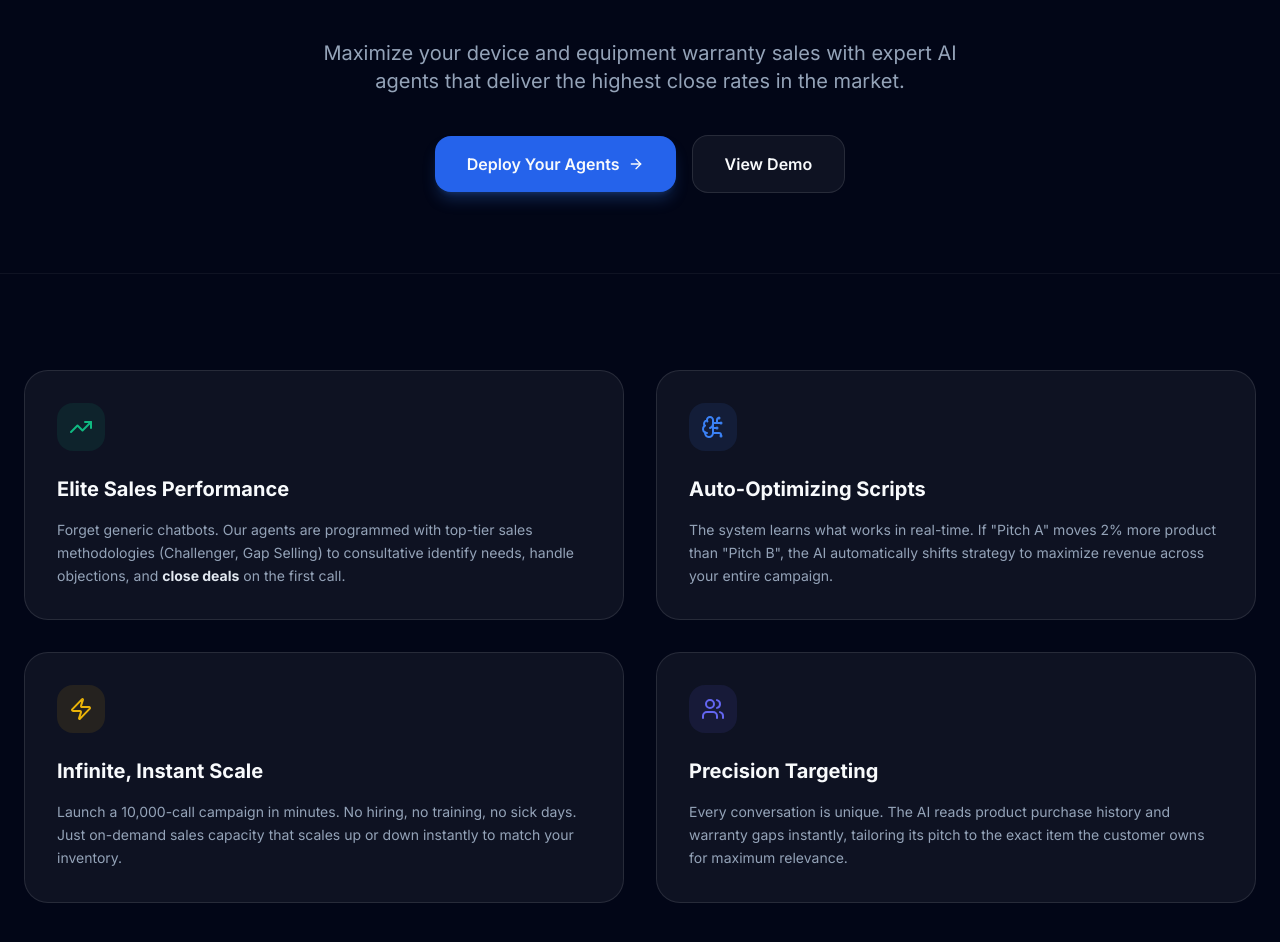
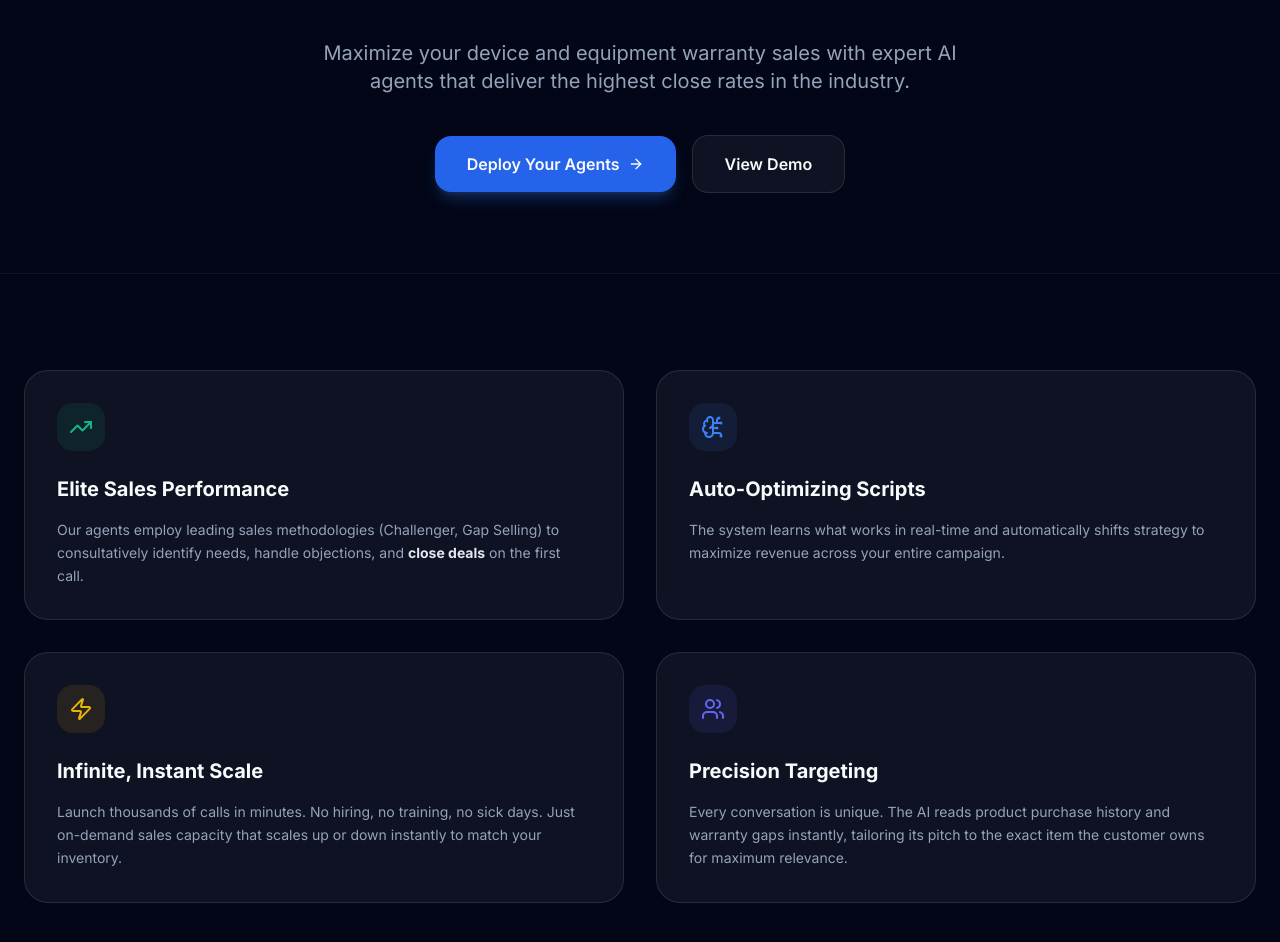
Before and after one commit to rbraudy/copromote.ai, a React (Vite) app: page /design-v2 in a window 1280 px wide. Shown: the part 356-1298 px from the top of the page. Built offline with nearby package versions, Linux system fonts and the light colour scheme; no server answers.

Commit message:
Fix stale generic chatbots text and grammar

```diff
--- a/src/pages/NewDesign.tsx
+++ b/src/pages/NewDesign.tsx
@@ -66,7 +66,7 @@ const NewDesign = () => {
                         Sell More Extended Protection Plans <br />With AI That Closes.
                     </h1>
                     <p className="text-lg md:text-xl text-slate-400 max-w-2xl mx-auto mb-10 leading-relaxed">
-                        Maximize your device and equipment warranty sales with expert AI agents that deliver the highest close rates in the market.
+                        Maximize your device and equipment warranty sales with expert AI agents that deliver the highest close rates in the industry.
                     </p>
                     <div className="flex flex-col sm:flex-row items-center justify-center gap-4">
                         <button
@@ -107,7 +107,7 @@ const NewDesign = () => {
                             </div>
                             <h3 className="text-xl font-bold mb-4">Elite Sales Performance</h3>
                             <p className="text-slate-400 text-sm leading-relaxed">
-                                Forget generic chatbots. Our agents are programmed with top-tier sales methodologies (Challenger, Gap Selling) to consultative identify needs, handle objections, and <strong className="text-slate-200">close deals</strong> on the first call.
+                                Our agents employ leading sales methodologies (Challenger, Gap Selling) to consultatively identify needs, handle objections, and <strong className="text-slate-200">close deals</strong> on the first call.
                             </p>
                         </div>
                         <div className="p-8 rounded-3xl bg-white/5 border border-white/10 hover:border-blue-500/30 transition-all group">
@@ -116,7 +116,7 @@ const NewDesign = () => {
                             </div>
                             <h3 className="text-xl font-bold mb-4">Auto-Optimizing Scripts</h3>
                             <p className="text-slate-400 text-sm leading-relaxed">
-                                The system learns what works in real-time. If "Pitch A" moves 2% more product than "Pitch B", the AI automatically shifts strategy to maximize revenue across your entire campaign.
+                                The system learns what works in real-time and automatically shifts strategy to maximize revenue across your entire campaign.
                             </p>
                         </div>
                         <div className="p-8 rounded-3xl bg-white/5 border border-white/10 hover:border-blue-500/30 transition-all group">
@@ -125,7 +125,7 @@ const NewDesign = () => {
                             </div>
                             <h3 className="text-xl font-bold mb-4">Infinite, Instant Scale</h3>
                             <p className="text-slate-400 text-sm leading-relaxed">
-                                Launch a 10,000-call campaign in minutes. No hiring, no training, no sick days. Just on-demand sales capacity that scales up or down instantly to match your inventory.
+                                Launch thousands of calls in minutes. No hiring, no training, no sick days. Just on-demand sales capacity that scales up or down instantly to match your inventory.
                             </p>
                         </div>
                         <div className="p-8 rounded-3xl bg-white/5 border border-white/10 hover:border-blue-500/30 transition-all group">
```
